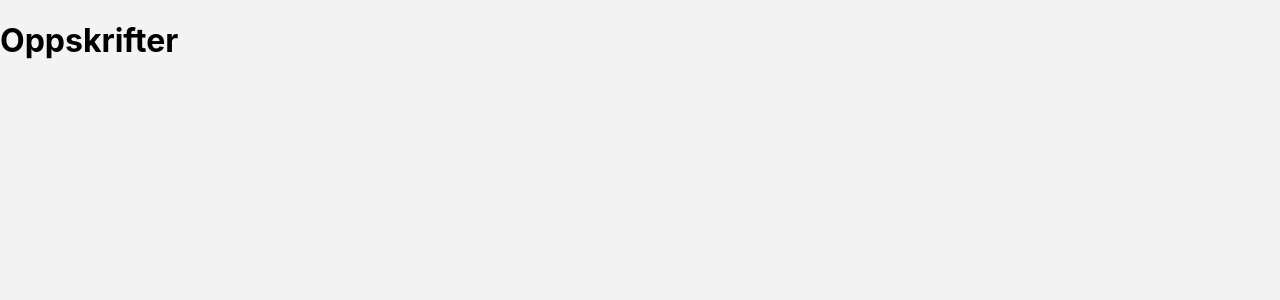
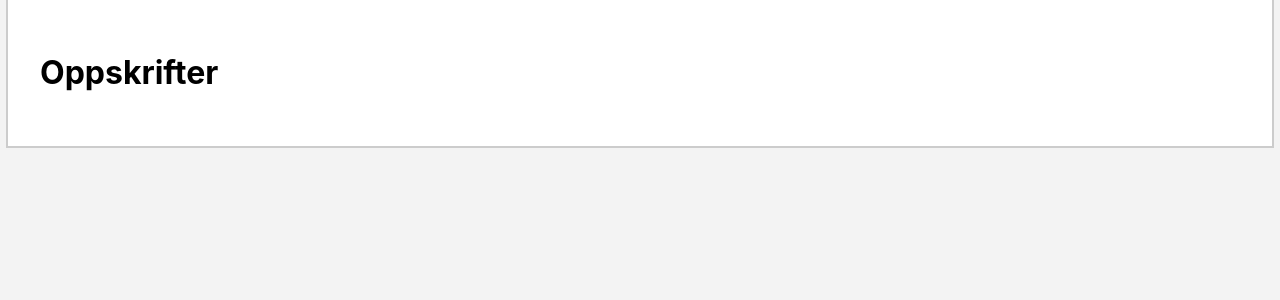
Before and after one commit to mavu1707/gitcollab, a React (Create React App) app: page / in a window 1280 px wide. Shown: the top 300 px of the page. Built offline with nearby package versions, Linux system fonts and the light colour scheme.

Commit message:
Oppdatert utseende på forside

```diff
--- a/src/App.js
+++ b/src/App.js
@@ -3,7 +3,7 @@ import './recipes.css';
 
 function App() {
   return (
-    <>
+    <div id="container">
       <header>
         <h1>Oppskrifter</h1>
       </header>
@@ -13,7 +13,7 @@ function App() {
       <footer>
 
       </footer>
-    </>
+    </div>
   );
 }
 
--- a/src/recipes.css
+++ b/src/recipes.css
@@ -1,3 +1,15 @@
 body {
     background: #f3f3f3;
+    padding-top: 0;
 }
+
+#container {
+    width: 100%;
+    max-width: 1200px;
+    background: #fff;
+    border-left: 2px solid #ccc;
+    border-right: 2px solid #ccc;
+    border-bottom: 2px solid #ccc;
+    padding: 2rem;
+    margin: 0 auto;
+}
```
